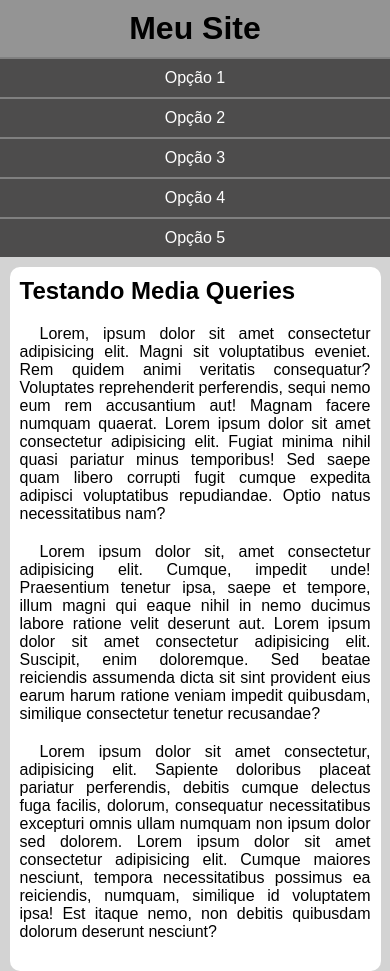
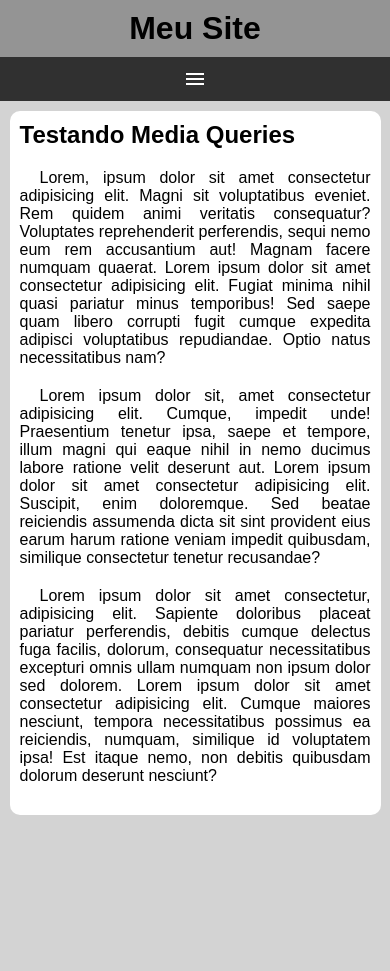
Before and after one commit to JefDev7/html-css, a plain HTML site: page exercicios/ex026/mq005/index.html in a window 390 px wide. After the commit the page ends 844 px from the top, so only its background shows below. Drawn offline with nearby package versions, Linux system fonts and the light colour scheme.

Commit message:
exercício 26 005 de media query

```diff
--- a/exercicios/ex026/mq005/estilos/style.css
+++ b/exercicios/ex026/mq005/estilos/style.css
@@ -18,8 +18,22 @@ header > h1 {
     text-align: center;
 }
 
+span#burguer {
+    background-color: rgb(48, 48, 48);
+    color: white;
+    display: block;
+    text-align: center;
+    padding: 10px;
+    cursor: pointer;
+}
+
+span#burguer:hover {
+    background-color: white;
+    color: black;
+}
+
 menu {
-    display: block;
+    display: none;
 }
 
 menu > ul {
--- a/exercicios/ex026/mq005/index.html
+++ b/exercicios/ex026/mq005/index.html
@@ -5,13 +5,17 @@
     <meta http-equiv="X-UA-Compatible" content="IE=edge">
     <meta name="viewport" content="width=device-width, initial-scale=1.0">
     <title>Media Query</title>
+    <link rel="stylesheet" href="https://fonts.googleapis.com/css2?family=Material+Symbols+Outlined:opsz,wght,FILL,GRAD@20..48,100..700,0..1,-50..200" />
     <link rel="stylesheet" href="estilos/style.css">
 </head>
 <body>
 
     <header>
         <h1>Meu Site</h1>
-        <menu>
+        <span id="burguer" class="material-symbols-outlined" onclick="clickMenu()">
+            menu
+            </span>
+        <menu id="itens">
             <ul>
                 <li><a href="#">Opção 1</a></li>
                 <li><a href="#">Opção 2</a></li>
@@ -31,7 +35,15 @@
             <p>Lorem ipsum dolor sit amet consectetur, adipisicing elit. Sapiente doloribus placeat pariatur perferendis, debitis cumque delectus fuga facilis, dolorum, consequatur necessitatibus excepturi omnis ullam numquam non ipsum dolor sed dolorem. Lorem ipsum dolor sit amet consectetur adipisicing elit. Cumque maiores nesciunt, tempora necessitatibus possimus ea reiciendis, numquam, similique id voluptatem ipsa! Est itaque nemo, non debitis quibusdam dolorum deserunt nesciunt?</p>
         </article>
     </main>
-
+    <script>
+        function clickMenu() {
+            if (itens.style.display == 'block') {
+            itens.style.display = 'none'
+        } else {
+            itens.style.display ='block'
+        }
+    }
+    </script>
 </body>
 
 </html>
```
